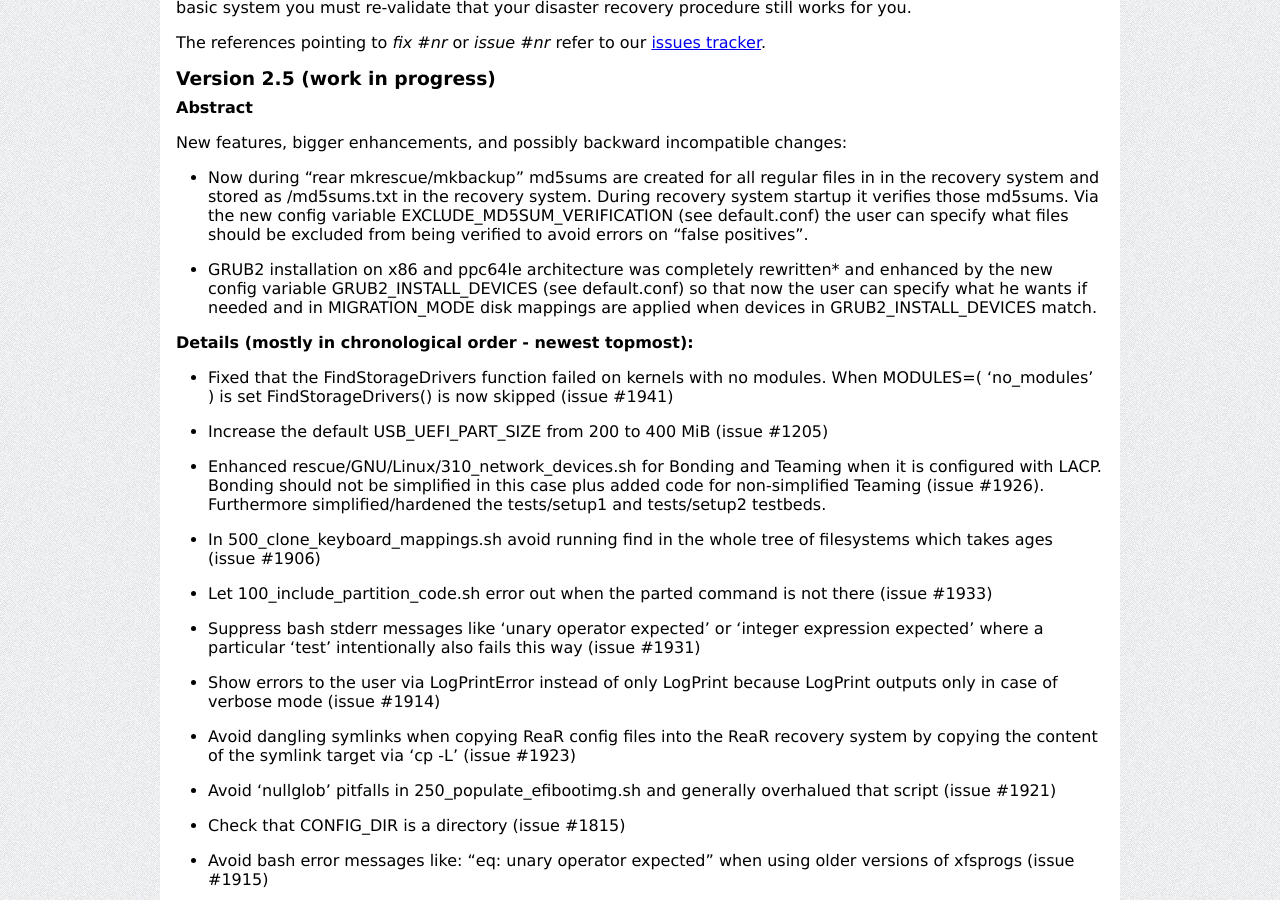
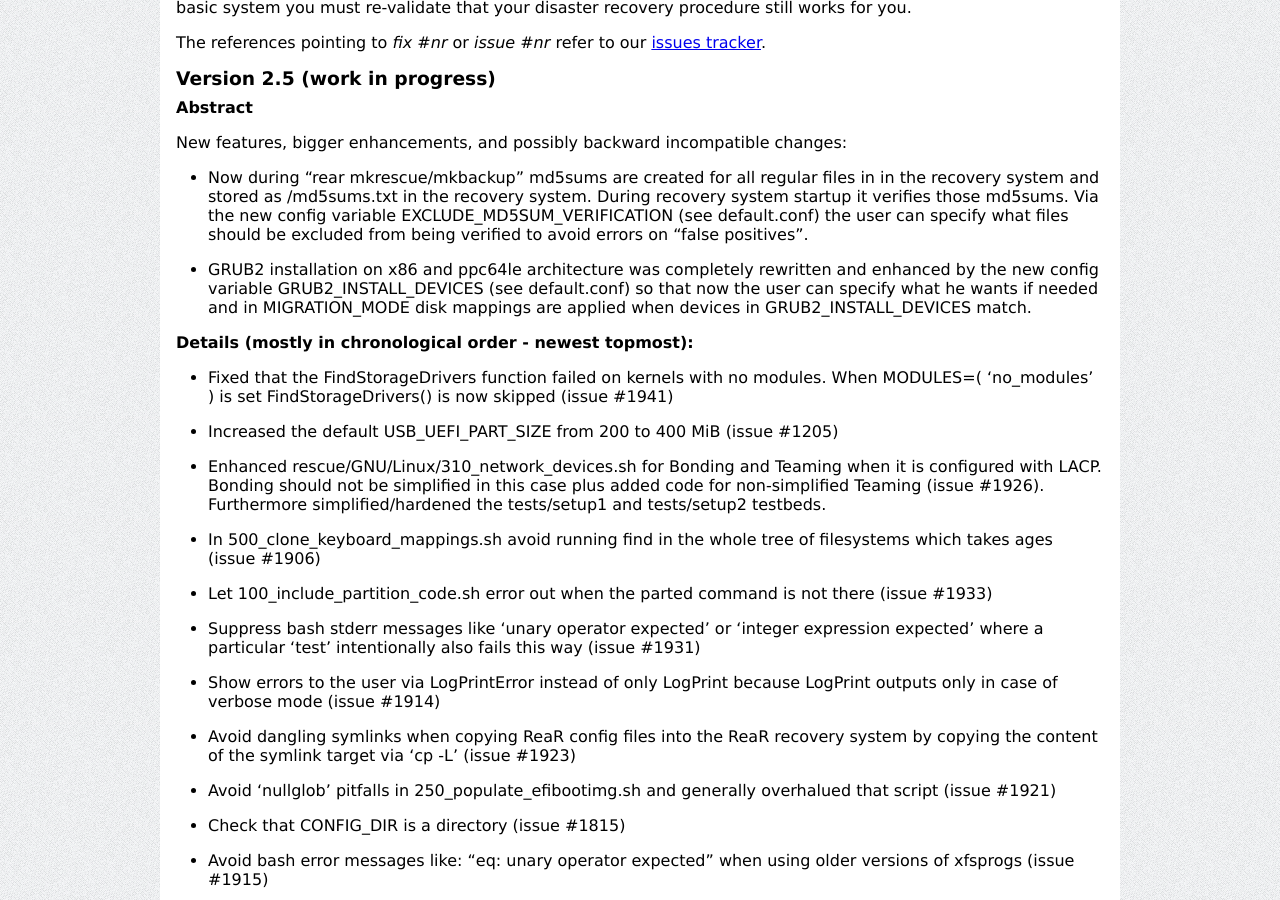
Before and after one commit to rear/rear.github.com, a Jekyll site: the page built from documentation/release-notes-2-5.md, in a window 1280 px wide and 900 px high, scrolled down 2949 px. Built offline with Jekyll 4.4.1, drawn with Linux system fonts in a browser that asks for light colours; comment, search, counter and statistics services are not loaded.

Commit message:
Update release-notes-2-5.md
Small typo fixes.

```diff
--- a/documentation/release-notes-2-5.md
+++ b/documentation/release-notes-2-5.md
@@ -183,7 +183,7 @@
 Via the new config variable EXCLUDE_MD5SUM_VERIFICATION (see default.conf) the user can specify
 what files should be excluded from being verified to avoid errors on "false positives".
 
-* GRUB2 installation on x86 and ppc64le architecture was completely rewritten*
+* GRUB2 installation on x86 and ppc64le architecture was completely rewritten
 and enhanced by the new config variable GRUB2_INSTALL_DEVICES (see default.conf)
 so that now the user can specify what he wants if needed and in MIGRATION_MODE
 disk mappings are applied when devices in GRUB2_INSTALL_DEVICES match.
@@ -193,7 +193,7 @@
 * Fixed that the FindStorageDrivers function failed on kernels with no modules.
 When MODULES=( 'no_modules' ) is set FindStorageDrivers() is now skipped (issue #1941)
 
-* Increase the default USB_UEFI_PART_SIZE from 200 to 400 MiB (issue #1205)
+* Increased the default USB_UEFI_PART_SIZE from 200 to 400 MiB (issue #1205)
 
 * Enhanced rescue/GNU/Linux/310_network_devices.sh for Bonding and Teaming
 when it is configured with LACP. Bonding should not be simplified in this case
```
